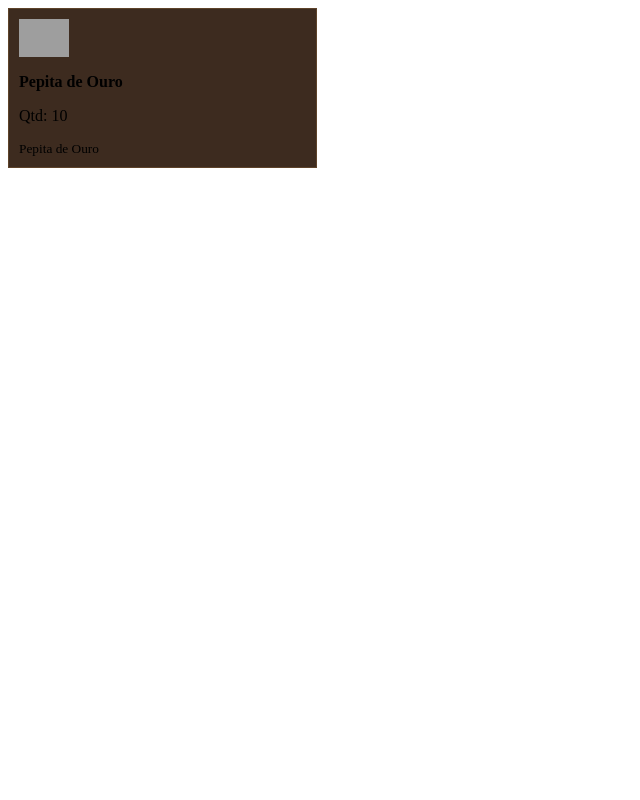
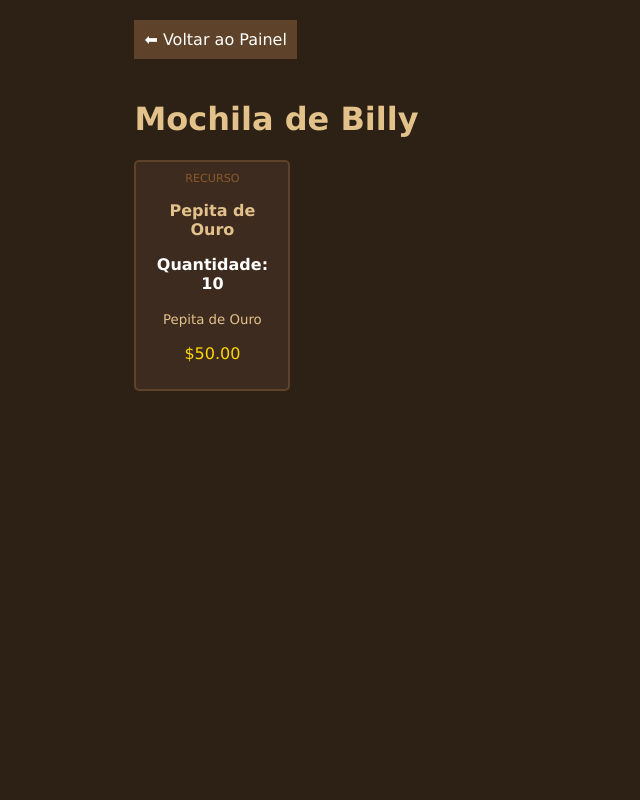
Before and after one commit to eduardo-almeida/medieval, a Django app: template jogo/templates/jogo/inventario.html in a window 1280 px wide. Shown: the whole page, without its empty margins (0-640 px from the left). Run offline with Django 5.2, Linux system fonts and the light colour scheme; the template is opened without the code that fills it: values that come from a table or form of the project are taken from there, others are empty; data comes from the database, SQL or seed files in the repository; tables that the repository leaves empty hold one stand-in row (values such as "Sample post"); parts of the project's set-up code (start-up, migrations or seed data) failed here and were passed over; grey boxes are pictures that could not be loaded.

Commit message:
inventario

```diff
--- a/jogo/templates/jogo/dashboard.html
+++ b/jogo/templates/jogo/dashboard.html
@@ -49,6 +49,11 @@
         Explorar Mina (5 seg)
       </button>
 
+      <br />
+      <a href="/inventario/" style="color: #e3c18b; text-decoration: underline"
+        >Abrir Minha Mochila</a
+      >
+
       <div id="status"></div>
       <div id="log"></div>
     </div>
--- a/jogo/templates/jogo/inventario.html
+++ b/jogo/templates/jogo/inventario.html
@@ -1,22 +1,67 @@
-<div
-  class="inventario-grid"
-  style="display: grid; grid-template-columns: repeat(4, 1fr); gap: 10px"
->
+<!doctype html>
+<html>
+  <head>
+    <title>Inventário - The West Clone</title>
+    <style>
+      body {
+        font-family: "Verdana", sans-serif;
+        background: #2c2114;
+        color: #e3c18b;
+      }
+      .container {
+        width: 80%;
+        margin: 20px auto;
+      }
+      .grid-inventario {
+        display: grid;
+        grid-template-columns: repeat(auto-fill, minmax(150px, 1fr));
+        gap: 15px;
+        margin-top: 20px;
+      }
+      .item-card {
+        background: #3d2b1f;
+        border: 2px solid #5e432a;
+        padding: 10px;
+        text-align: center;
+        border-radius: 5px;
+      }
+      .item-tipo {
+        font-size: 0.7em;
+        color: #8b5a2b;
+        text-transform: uppercase;
+      }
+      .item-qtd {
+        font-weight: bold;
+        color: #fff;
+      }
+      .btn-voltar {
+        background: #5e432a;
+        color: white;
+        padding: 10px;
+        text-decoration: none;
+        display: inline-block;
+        margin-bottom: 20px;
+      }
+    </style>
+  </head>
+  <body>
+    <div class="container">
+      <a href="/" class="btn-voltar">⬅ Voltar ao Painel</a>
+      <h1>Mochila de {{ personagem.nome }}</h1>
+
+      <div class="grid-inventario">
         {% for slot in itens %}
-  <div
-    class="item-slot"
-    style="border: 1px solid #5e432a; padding: 10px; background: #3d2b1f"
-  >
-    <img
-      src="/static/icons/{{ slot.item.imagem_icon }}"
-      alt="{{ slot.item.nome }}"
-      width="50"
-    />
+        <div class="item-card">
+          <div class="item-tipo">{{ slot.item.tipo }}</div>
           <p><strong>{{ slot.item.nome }}</strong></p>
-    <p>Qtd: {{ slot.quantidade }}</p>
-    <small>{{ slot.item.descricao }}</small>
+          <div class="item-qtd">Quantidade: {{ slot.quantidade }}</div>
+          <p><small>{{ slot.item.descricao }}</small></p>
+          <p style="color: gold">${{ slot.item.valor_venda }}</p>
         </div>
         {% empty %}
-  <p>A tua mochila está vazia, Cowboy.</p>
+        <p>Não tens itens na mochila. Vai trabalhar, Cowboy!</p>
         {% endfor %}
       </div>
+    </div>
+  </body>
+</html>
--- a/jogo/views.py
+++ b/jogo/views.py
@@ -79,8 +79,9 @@ def iniciar_viagem_view(request):
 
 def inventario_view(request):
     personagem = Personagem.objects.get(usuario=request.user)
-    # Pegamos todos os itens da mochila desse personagem
-    itens_mochila = Inventario.objects.filter(personagem=personagem)
+
+    itens_mochila = Inventario.objects.filter(personagem=personagem).select_related('item')
+
     return render(request, 'jogo/inventario.html', {
         'personagem': personagem,
         'itens': itens_mochila
--- a/setup/urls.py
+++ b/setup/urls.py
@@ -1,6 +1,6 @@
 from django.contrib import admin
 from django.urls import path
-from jogo.views import dashboard, iniciar_trabalho_view , mapa, iniciar_viagem_view
+from jogo.views import dashboard, iniciar_trabalho_view , mapa, iniciar_viagem_view, inventario_view
 
 urlpatterns = [
     path('admin/', admin.site.urls),
@@ -8,4 +8,5 @@ urlpatterns = [
     path('iniciar-trabalho/', iniciar_trabalho_view, name='iniciar_trabalho'),
     path('mapa/', mapa, name='mapa'),
     path('viajar/', iniciar_viagem_view, name='iniciar_viagem'),
+    path('inventario/', inventario_view, name='inventario'),
 ]
```
Lines whose indentation alone changed are shown as unchanged.
